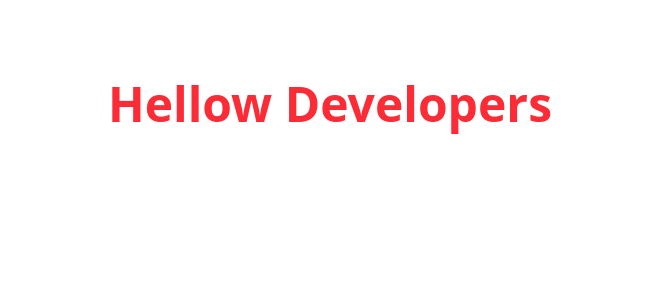
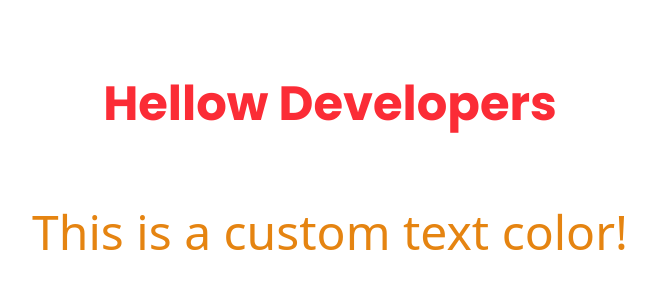
Before and after one commit to tutuldev/furniture-landing-page-with-react, a React (Vite) app: page / in a window 1280 px wide. Shown: the top 300 px of the page, without its empty margins (310-966 px from the left). Built offline with nearby package versions, Linux system fonts and the light colour scheme.

Commit message:
theme extends

```diff
--- a/src/App.css
+++ b/src/App.css
@@ -0,0 +1,2 @@
+/* google font  */
+@import url('https://fonts.googleapis.com/css2?family=Poppins:ital,wght@0,100;0,200;0,300;0,400;0,500;0,600;0,700;0,800;0,900;1,100;1,200;1,300;1,400;1,500;1,600;1,700;1,800;1,900&display=swap');
--- a/src/App.jsx
+++ b/src/App.jsx
@@ -1,9 +1,13 @@
 import React from 'react';
+import './App.css'
+import './Index.css'
 
 const App = () => {
   return (
     <>
-      <h1 className='text-5xl text-red-500 font-bold text-center p-20'>Hellow Developers</h1>
+      <h1 className='text-5xl font-primary text-red-500 font-bold text-center p-20'>Hellow Developers</h1>
+      <p className="text-primary text-5xl text-center">This is a custom text color!</p>
+
     </>
   );
 };
--- a/src/index.css
+++ b/src/index.css
@@ -1 +1,10 @@
 @import "tailwindcss";
+
+@theme {
+     --color-primary: #E58411;
+     --color-secondary: #1E1E1E;
+     --color-secondary-bg: #F7F7F7;
+     --font-primary: "Poppins", "sans-serif";
+
+
+    }
```
Also changed, not shown: 1 other file (tests, documents, lock files or other folders).
